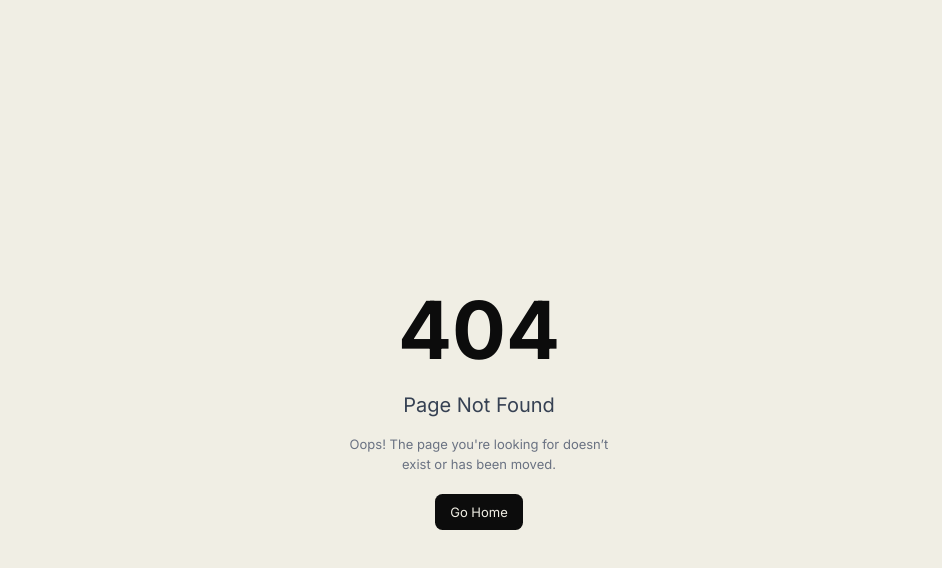
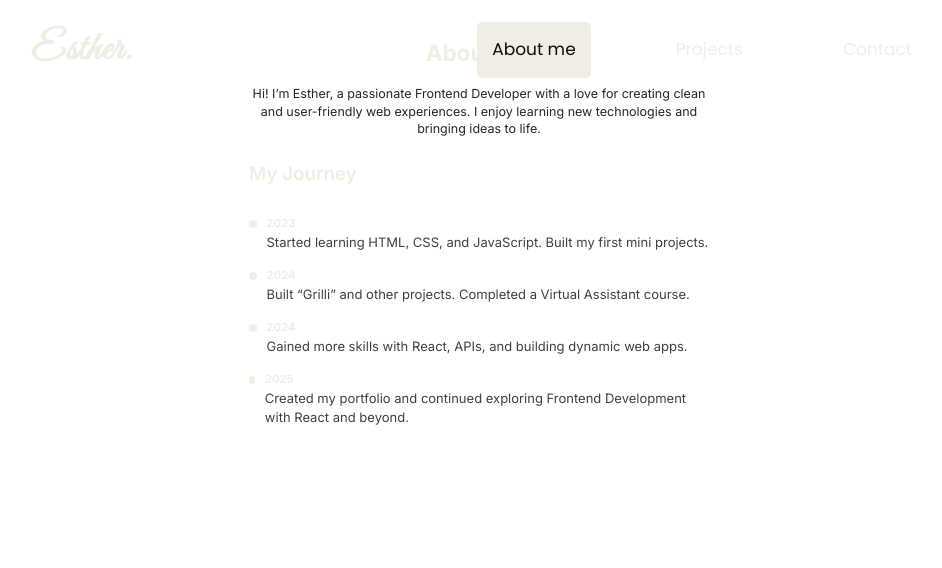
Before and after one commit to estheroluwabuyi/My-Portfolio, a React (Vite) app: page /about in a window 1280 px wide. Before the commit this address had no page. Shown: the top 568 px of the page, without its empty margins (161-1103 px from the left). Built offline with nearby package versions, Linux system fonts and the light colour scheme.

Commit message:
fix: disable view resume button when users try to download and theres no internet connection. add animation to footer links

```diff
--- a/src/App.jsx
+++ b/src/App.jsx
@@ -3,6 +3,7 @@ import { AnimatePresence } from "framer-motion";
 import { BrowserRouter, Route, Routes } from "react-router-dom";
 import HomePage from "./pages/HomePage";
 import Projects from "./pages/Projects";
+import AboutMe from "./pages/AboutMe";
 import Contact from "./pages/Contact";
 import NotFound from "./pages/PageNotFound";
 import Layout from "./pages/Layout";
@@ -29,6 +30,7 @@ function App() {
               <Route path="/" element={<HomePage />} />
               <Route path="/home" element={<HomePage />} />
               <Route path="/projects" element={<Projects />} />
+              <Route path="/about" element={<AboutMe />} />
               <Route path="/contact" element={<Contact />} />
             </Route>
             <Route path="*" element={<NotFound />} />
--- a/src/components/sections/Footer.jsx
+++ b/src/components/sections/Footer.jsx
@@ -1,36 +1,56 @@
+import { motion } from "framer-motion";
 import { FaLinkedin, FaGithub, FaTwitter } from "react-icons/fa";
 import { HiOutlineMail } from "react-icons/hi";
 
 function Footer({ bg = "" }) {
+
+  const pulseAnimation = {
+    initial: { scale: 0.9 },
+    animate: { scale: 1.05 },
+    transition: {
+      duration: 1.2,
+      repeat: Infinity,
+      repeatType: "reverse",
+      ease: "easeInOut",
+    },
+    whileHover: { scale: 1.2, opacity: 0.8 },
+  };
+
   return (
     <div
-      className={`relative flex justify-center items-center flex-col gap-7 z-200 ${bg} py-5 px-5`}
+      className={`relative flex justify-center items-center flex-col gap-7 z-200 ${bg} py-7 px-5`}
     >
       <div className="flex gap-10 text-[2rem] md:text-[2.5rem] justify-between">
-        <a
+        <motion.a
+          {...pulseAnimation}
           href="https://www.linkedin.com/in/esther-oluwabuyi-838651234/"
           target="_blank"
           rel="noopener noreferrer"
         >
-          <FaLinkedin className=" transition hover:scale-110 active:scale-110 duration-600 ease-in-out hover:opacity-80 active:opacity-80" />
-        </a>
-        <a
+          <FaLinkedin />
+        </motion.a>
+        <motion.a
+          {...pulseAnimation}
           href="https://github.com/estheroluwabuyi"
           target="_blank"
           rel="noopener noreferrer"
         >
-          <FaGithub className=" transition hover:scale-110 active:scale-110 duration-600 ease-in-out hover:opacity-80 active:opacity-80" />
-        </a>
-        <a
+          <FaGithub />
+        </motion.a>
+        <motion.a
+          {...pulseAnimation}
           href="https://x.com/thecodegirlie_"
           target="_blank"
           rel="noopener noreferrer"
         >
-          <FaTwitter className=" transition hover:scale-110 active:scale-110 duration-600 ease-in-out hover:opacity-80" />
-        </a>
-        <a href="mailto:estheroluwabuyi@gmail.com">
-          <HiOutlineMail className=" transition hover:scale-110 active:scale-110 duration-600 ease-in-out hover:opacity-80 active:opacity-80" />
-        </a>
+          <FaTwitter />
+        </motion.a>
+        <motion.a
+          {...pulseAnimation}
+          href="mailto:estheroluwabuyi@gmail.com"
+        >
+          <HiOutlineMail />
+        </motion.a>
       </div>
 
       <div className="text-center md:text-[1.5rem]">
--- a/src/components/sections/Hero.jsx
+++ b/src/components/sections/Hero.jsx
@@ -6,6 +6,21 @@ import { motion } from "framer-motion";
 import resume from "/pdf/Esther_Oluwabuyi_CV.pdf";
 
 function Hero() {
+
+  const handleDownloadResume = () => {
+  if (!navigator.onLine) {
+    alert("You’re currently offline. Please connect to the internet to download the resume.");
+    return;
+  }
+
+  const link = document.createElement('a');
+  link.href = `${resume}`;
+  link.download = 'Esther_Oluwabuyi_Resume.pdf';
+  document.body.appendChild(link);
+  link.click();
+  document.body.removeChild(link);
+};
+
   return (
     <section className="relative z-50 h-screen w-full  pt-[7rem]  md:pt-[10rem]">
       {/* HERO */}
@@ -36,8 +51,9 @@ function Hero() {
           </div>
 
           <div className="flex gap-[2.5rem]  mt-6 justify-center">
-            <a href={resume} download>
+            {/* <a href={resume} download> */}
               <button
+              onClick={handleDownloadResume}
                 className="px-7 py-3.5 bg-primary text-secondary rounded-lg font-semibold hover:bg-transparent border transition md:px-10 md:py-5 sm:px-8 sm:py-4 duration-600 ease-in-out
               hover:scale-105 active:scale-95
               hover:border-primary active:border-primary
@@ -45,7 +61,7 @@ function Hero() {
               >
                 View Resume
               </button>
-            </a>
+            {/* </a> */}
 
             <Link to="/projects">
               <button
--- a/src/pages/AboutMe.jsx
+++ b/src/pages/AboutMe.jsx
@@ -1,9 +1,72 @@
+import React from "react";
+
 function AboutMe() {
-    return (
-        <div>
-          WELCOME TO MY ABOUT PAGE
+  return (
+    <div className="px-6 py-10 md:px-20 md:py-16 max-w-4xl mx-auto">
+      <h1 className="text-3xl md:text-4xl font-bold text-primary mb-8 text-center">
+        About Me
+      </h1>
+
+      <p className="text-lg md:text-xl text-neutral-800 mb-10 text-center">
+        Hi! I’m Esther, a passionate Frontend Developer with a love for creating
+        clean and user-friendly web experiences. I enjoy learning new
+        technologies and bringing ideas to life.
+      </p>
+
+      {/* Timeline Section */}
+      <div className="flex flex-col gap-8">
+        <h2 className="text-2xl md:text-3xl font-semibold text-primary mb-4">
+          My Journey
+        </h2>
+
+        <div className="flex flex-col gap-6">
+          {/* Timeline Item */}
+          <div className="flex items-start gap-4">
+            <div className="w-3 h-3 bg-primary rounded-full mt-2" />
+            <div>
+              <h3 className="font-bold text-lg">2023</h3>
+              <p className="text-neutral-700">
+                Started learning HTML, CSS, and JavaScript. Built my first mini projects.
+              </p>
+            </div>
+          </div>
+
+          {/* Timeline Item */}
+          <div className="flex items-start gap-4">
+            <div className="w-3 h-3 bg-primary rounded-full mt-2" />
+            <div>
+              <h3 className="font-bold text-lg">2024</h3>
+              <p className="text-neutral-700">
+                Built “Grilli” and other projects. Completed a Virtual Assistant course.
+              </p>
+            </div>
+          </div>
+
+          {/* Timeline Item */}
+          <div className="flex items-start gap-4">
+            <div className="w-3 h-3 bg-primary rounded-full mt-2" />
+            <div>
+               <h3 className="font-bold text-lg">2024</h3>
+              <p className="text-neutral-700">
+                Gained more skills with React, APIs, and building dynamic web apps.
+              </p>
+            </div>
+          </div>
+
+          {/* Timeline Item */}
+          <div className="flex items-start gap-4">
+            <div className="w-3 h-3 bg-primary rounded-full mt-2" />
+            <div>
+              <h3 className="font-bold text-lg">2025</h3>
+              <p className="text-neutral-700">
+                Created my portfolio and continued exploring Frontend Development with React and beyond.
+              </p>
+            </div>
+          </div>
         </div>
-    )
+      </div>
+    </div>
+  );
 }
 
 export default AboutMe;
```
